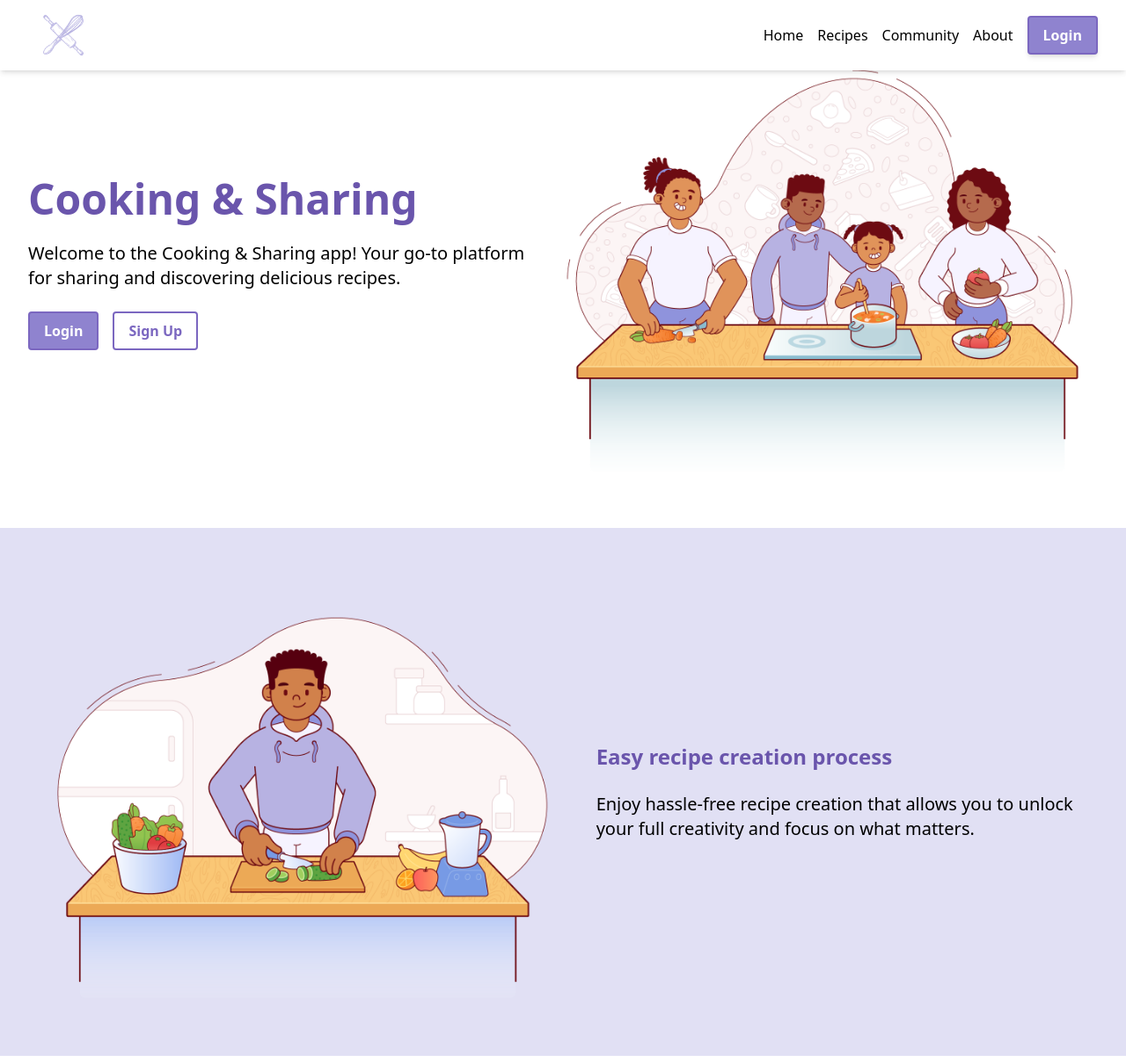
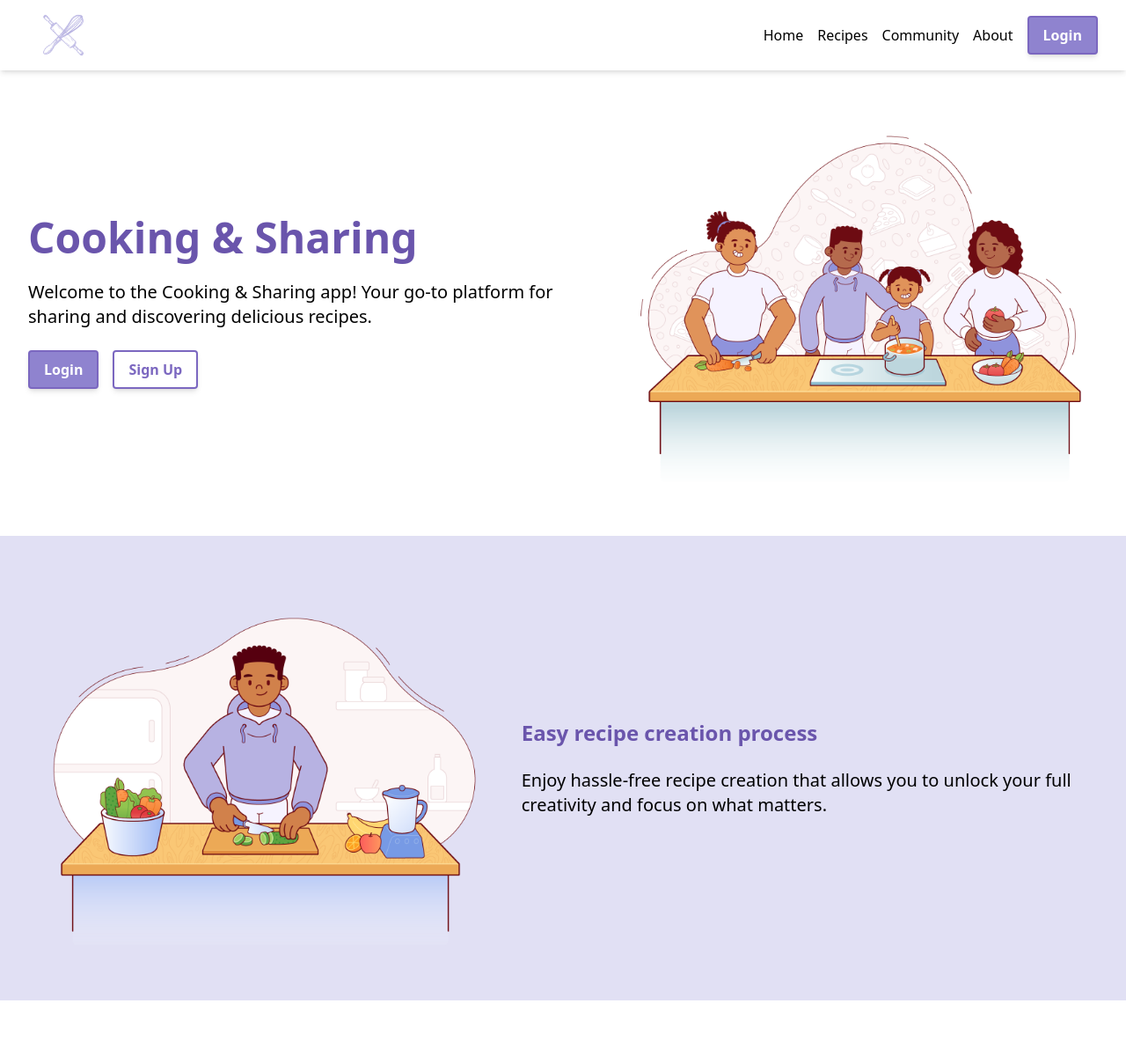
Before and after one commit to Paul-Verdure/cooking-and-sharing, a React (Vite) app: page / in a window 1280 px wide. Shown: the whole page at 88% size. After the commit the page ends 1137 px from the top, so only its background shows below. Built offline with nearby package versions, Linux system fonts and the light colour scheme.

Commit message:
fix: images overflow on home

```diff
--- a/src/ui/app/pages/Home.tsx
+++ b/src/ui/app/pages/Home.tsx
@@ -5,7 +5,7 @@ import cooking from '../assets/cooking.png';
 function Home() {
 	return (
 		<>
-			<section className="flex max-h-[600px] items-center justify-center space-x-8 px-8">
+			<section className="flex mt-20 max-h-[600px] items-center justify-center space-x-8 px-8">
 				<div className="flex-column space-y-6">
 					<h2 className="text-wistful-700 text-5xl font-bold">
 						Cooking & Sharing
@@ -15,21 +15,21 @@ function Home() {
 						sharing and discovering delicious recipes.
 					</p>
 					<div className="space-x-4">
-						<button className="bg-wistful-500 hover:bg-wistful-600 border-wistful-600 active:bg-wistful-700 rounded border-2 px-4 py-2 font-bold text-white">
+						<button className="bg-wistful-500 shadow-md hover:bg-wistful-600 border-wistful-600 active:bg-wistful-700 rounded border-2 px-4 py-2 font-bold text-white">
 							Login
 						</button>
-						<button className="text-wistful-600 border-wistful-600 active:bg-wistful-200 hover: hover:bg-wistful-100 rounded border-2 px-4 py-2 font-bold">
+						<button className="text-wistful-600 shadow-md border-wistful-600 active:bg-wistful-200 hover: hover:bg-wistful-100 rounded border-2 px-4 py-2 font-bold">
 							Sign Up
 						</button>
 					</div>
 				</div>
 				<div>
-					<img src={home} alt="home" className="max-h-[800px]" />
+					<img src={home} alt="home" className="max-h-[600px] max-w-full" />
 				</div>
 			</section>
 			<section className="bg-wistful-200 flex max-h-[600px] items-center space-x-8 px-8">
 				<div>
-					<img src={cooking} alt="cooking" className="max-h-[800px]" />
+					<img src={cooking} alt="cooking" className="max-h-[600px] max-w-full" />
 				</div>
 				<div className="flex-column space-y-6">
 					<h3 className="text-wistful-700 text-2xl font-bold">
```
